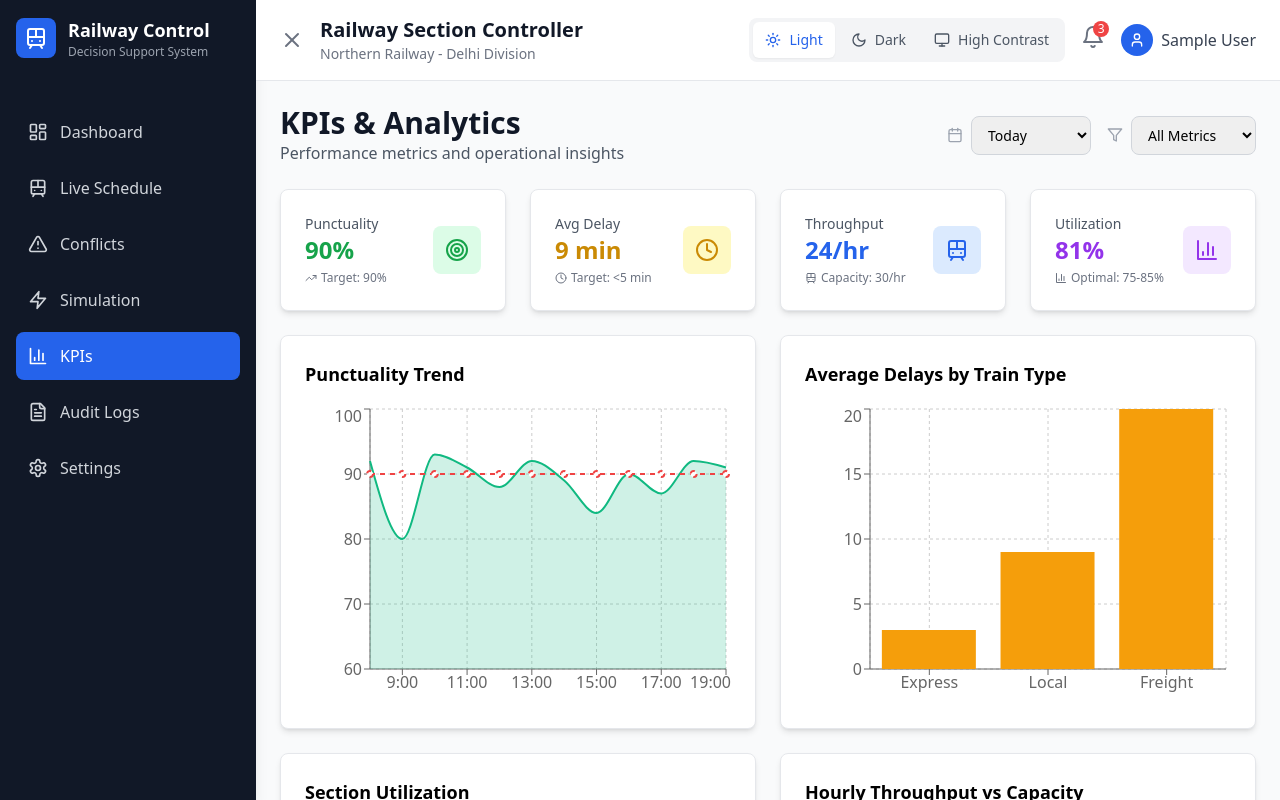
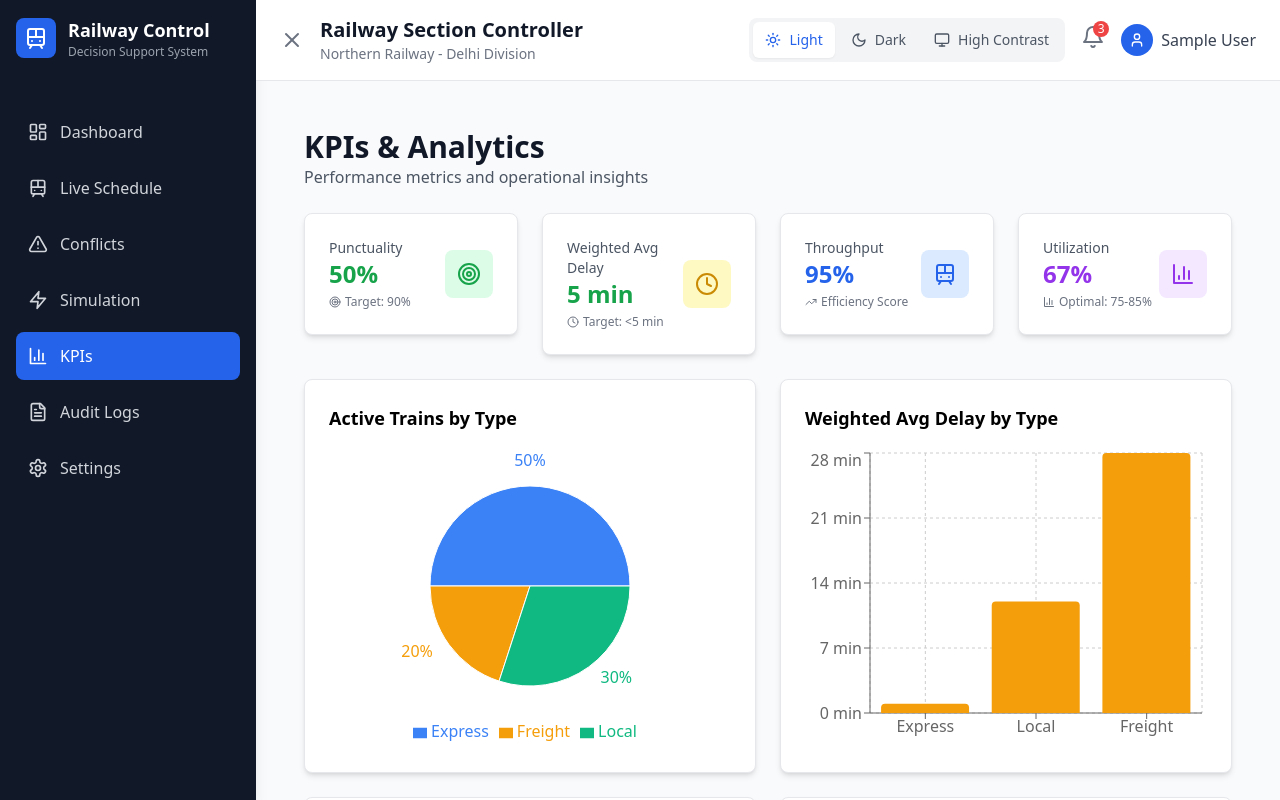
Before and after one commit to abhaydeveloper-coder/RailBotics, a React (Vite) app: page /kpis in a window 1280 px wide. Built offline with nearby package versions, Linux system fonts and the light colour scheme; sample sign-in values are in the browser's storage.

Commit message:
Update KPIsPage.tsx
update with punctuality

```diff
--- a/src/pages/KPIsPage.tsx
+++ b/src/pages/KPIsPage.tsx
@@ -1,95 +1,159 @@
-import React, { useState, useEffect } from 'react';
+import React, { useState, useMemo } from 'react';
 import { motion } from 'framer-motion';
-import { Card } from '../components/ui/Card';
+import { Card } from '../components/ui/Card'; // Assuming this path is correct
 import {
   TrendingUp,
   Clock,
   Train,
   Target,
-  Calendar,
-  BarChart3,
-  Filter
+  BarChart3
 } from 'lucide-react';
 import {
-  LineChart,
-  Line,
-  BarChart,
-  Bar,
-  XAxis,
-  YAxis,
-  CartesianGrid,
-  Tooltip,
-  ResponsiveContainer,
-  PieChart,
-  Pie,
-  Cell,
-  Area,
-  AreaChart
+  BarChart, Bar,
+  LineChart, Line, // Ensure LineChart and Line are imported
+  XAxis, YAxis,
+  CartesianGrid, Tooltip,
+  ResponsiveContainer, Legend,
+  PieChart, Pie, Cell,
+  Tooltip as RechartsTooltip,
+  Legend as RechartsLegend
 } from 'recharts';
+import trainsData from '../data/trains.json'; // Assuming this path is correct
+import { Train as TrainType } from '../types'; // Assuming this path is correct
+
+// --- Helper Components & Other Components (unchanged) ---
+
+type ActiveTrainsPieChartProps = {
+  trains: TrainType[];
+};
+
+const PIE_COLORS = ['#3B82F6', '#F59E0B', '#10B981', '#EF4444', '#8B5CF6'];
+
+const ActiveTrainsPieChart: React.FC<ActiveTrainsPieChartProps> = ({ trains }) => {
+  const typeCounts = useMemo(() => {
+    const counts: Record<string, number> = {};
+    trains.forEach(train => {
+      counts[train.type] = (counts[train.type] || 0) + 1;
+    });
+    const orderedTypes = ['Express', 'Freight', 'Local'];
+    return orderedTypes.map(type => ({ type, count: counts[type] || 0 })).filter(d => d.count > 0);
+  }, [trains]);
+
+  return (
+    <Card className="p-6">
+      <h3 className="text-lg font-semibold mb-4">Active Trains by Type</h3>
+      <ResponsiveContainer width="100%" height={300}>
+        <PieChart>
+          <Pie
+            data={typeCounts}
+            dataKey="count"
+            nameKey="type"
+            cx="50%"
+            cy="50%"
+            outerRadius={100}
+            labelLine={false}
+            label={({ percent }: any) => `${(percent * 100).toFixed(0)}%`}
+          >
+            {typeCounts.map((_, index) => (
+              <Cell key={`cell-${index}`} fill={PIE_COLORS[index % PIE_COLORS.length]} />
+            ))}
+          </Pie>
+          <RechartsTooltip />
+          <RechartsLegend />
+        </PieChart>
+      </ResponsiveContainer>
+    </Card>
+  );
+};
+
+
+// --- Main Page Component ---
 
 export const KPIsPage: React.FC = () => {
-  const [timeRange, setTimeRange] = useState('today');
-  const [selectedMetric, setSelectedMetric] = useState('all');
+  const [liveTrains] = useState<TrainType[]>(trainsData as TrainType[]);
 
-  // Generate dynamic data based on time range
-  const generateData = () => {
-    const baseData = {
-      punctuality: Math.floor(Math.random() * 10) + 85,
-      avgDelay: Math.floor(Math.random() * 5) + 6,
-      throughput: Math.floor(Math.random() * 4) + 22,
-      utilization: Math.floor(Math.random() * 15) + 70
+  const priorityWeights = { Express: 10, Local: 4, Freight: 2, Special: 7 };
+
+  const calculateWeightedAvgDelay = (currentTrains: TrainType[]) => {
+    const totalWeightedDelay = currentTrains.reduce((sum, train) => {
+      const weight = priorityWeights[train.type as keyof typeof priorityWeights] || 0;
+      return sum + (train.delay * weight);
+    }, 0);
+    const totalWeight = currentTrains.reduce((sum, train) => {
+      const weight = priorityWeights[train.type as keyof typeof priorityWeights] || 0;
+      return sum + weight;
+    }, 0);
+    if (totalWeight === 0) return 0;
+    return Math.round(totalWeightedDelay / totalWeight);
   };
 
-    const punctualityTrend = Array.from({ length: timeRange === 'today' ? 12 : 7 }, (_, i) => ({
-      time: timeRange === 'today' ? `${8 + i}:00` : `Day ${i + 1}`,
-      punctuality: Math.floor(Math.random() * 15) + 80,
-      target: 90
+  const kpiData = useMemo(() => {
+    const trains = liveTrains;
+    if (!trains || trains.length === 0) {
+      return {
+        punctuality: 0, avgDelay: 0, throughputPercentage: 0, utilization: 0,
+        throughputTrend: [], delaysByType: [], individualTrainPerformance: []
+      };
+    }
+
+    const punctuality = Math.round((trains.filter(t => t.delay <= 5).length / trains.length) * 100);
+    const avgDelay = calculateWeightedAvgDelay(trains);
+    const maxThroughputScore = trains.reduce((score, train) => {
+      const weight = priorityWeights[train.type as keyof typeof priorityWeights] || 0;
+      return score + (weight * train.speed);
+    }, 0);
+    const currentThroughputScore = trains.reduce((score, train) => {
+      const weight = priorityWeights[train.type as keyof typeof priorityWeights] || 0;
+      const delayPenalty = Math.max(0, 1 - (train.delay / 60));
+      return score + (weight * train.speed * delayPenalty);
+    }, 0);
+    const throughputPercentage = maxThroughputScore > 0 ? Math.round((currentThroughputScore / maxThroughputScore) * 100) : 0;
+
+    const hourlyGroups = trains.reduce((acc, train) => {
+      const hour = train.scheduledDeparture.split(':')[0];
+      if (!acc[hour]) acc[hour] = [];
+      acc[hour].push(train);
+      return acc;
+    }, {} as Record<string, TrainType[]>);
+
+    const startHour = 6;
+    const endHour = 18;
+    const allHours = Array.from({ length: endHour - startHour + 1 }, (_, i) => (i + startHour).toString().padStart(2, '0'));
+
+    const throughputTrend = allHours.map(hour => {
+      const group = hourlyGroups[hour];
+      if (group && group.length > 0) {
+        const hourlyScore = group.reduce((score, train) => {
+          const weight = priorityWeights[train.type as keyof typeof priorityWeights] || 0;
+          const delayPenalty = Math.max(0, 1 - (train.delay / 60));
+          return score + (weight * train.speed * delayPenalty);
+        }, 0);
+        return { time: `${hour}:00`, score: Math.round(hourlyScore) };
+      }
+      return { time: `${hour}:00`, score: 0 };
+    });
+
+    const typeGroups = trains.reduce((acc, train) => {
+      if (!acc[train.type]) acc[train.type] = [];
+      acc[train.type].push(train);
+      return acc;
+    }, {} as Record<string, TrainType[]>);
+
+    const delaysByType = Object.keys(typeGroups).map(type => {
+      const group = typeGroups[type];
+      return { type, delay: calculateWeightedAvgDelay(group) };
+    });
+
+    // Data for the new "Punctuality Trend" line chart
+    const individualTrainPerformance = trains.map(train => ({
+      name: train.name,
+      delay: train.delay,
     }));
 
-    const delaysByType = [
-      { type: 'Express', delay: Math.floor(Math.random() * 5) + 3, count: Math.floor(Math.random() * 10) + 15 },
-      { type: 'Local', delay: Math.floor(Math.random() * 8) + 5, count: Math.floor(Math.random() * 15) + 20 },
-      { type: 'Freight', delay: Math.floor(Math.random() * 12) + 10, count: Math.floor(Math.random() * 8) + 5 }
-    ];
+    const utilization = Math.round((trains.length / 15) * 100);
 
-    const sectionUtilization = [
-      { name: 'Express', value: Math.floor(Math.random() * 10) + 40, color: '#3B82F6' },
-      { name: 'Local', value: Math.floor(Math.random() * 10) + 30, color: '#10B981' },
-      { name: 'Freight', value: Math.floor(Math.random() * 5) + 15, color: '#F59E0B' },
-      { name: 'Special', value: Math.floor(Math.random() * 3) + 3, color: '#8B5CF6' }
-    ];
-
-    const hourlyThroughput = Array.from({ length: 12 }, (_, i) => ({
-      hour: `${8 + i}:00`,
-      trains: Math.floor(Math.random() * 6) + 18,
-      capacity: 30,
-      efficiency: Math.floor(Math.random() * 20) + 70
-    }));
-
-    return { baseData, punctualityTrend, delaysByType, sectionUtilization, hourlyThroughput };
-  };
-
-  const [data, setData] = useState(generateData());
-
-  // Update data when time range changes
-  useEffect(() => {
-    setData(generateData());
-  }, [timeRange]);
-
-  // Simulate real-time updates
-  useEffect(() => {
-    const interval = setInterval(() => {
-      setData(generateData());
-    }, 10000); // Update every 10 seconds
-
-    return () => clearInterval(interval);
-  }, [timeRange]);
-
-  const getPunctualityColor = (value: number) => {
-    if (value >= 90) return 'text-green-600';
-    if (value >= 80) return 'text-yellow-600';
-    return 'text-red-600';
-  };
+    return { punctuality, avgDelay, throughputPercentage, utilization, throughputTrend, delaysByType, individualTrainPerformance };
+  }, [liveTrains]);
 
   const getDelayColor = (delay: number) => {
     if (delay <= 5) return 'text-green-600';
@@ -98,305 +162,134 @@ export const KPIsPage: React.FC = () => {
   };
 
   return (
-    <div className="space-y-6">
-      {/* Header */}
-      <div className="flex items-center justify-between">
+    <div className="space-y-6 p-6 bg-gray-50 min-h-screen">
+      {/* Header and KPI Cards are unchanged */}
       <div>
         <h1 className="text-3xl font-bold text-gray-900">KPIs & Analytics</h1>
         <p className="text-gray-600">Performance metrics and operational insights</p>
       </div>
-        <div className="flex items-center space-x-4">
-          <div className="flex items-center space-x-2">
-            <Calendar className="w-4 h-4 text-gray-400" />
-            <select
-              value={timeRange}
-              onChange={(e) => setTimeRange(e.target.value)}
-              className="border border-gray-300 rounded-lg px-3 py-2 text-sm focus:outline-none focus:ring-2 focus:ring-blue-500"
-            >
-              <option value="today">Today</option>
-              <option value="week">This Week</option>
-              <option value="month">This Month</option>
-            </select>
-          </div>
-          <div className="flex items-center space-x-2">
-            <Filter className="w-4 h-4 text-gray-400" />
-            <select
-              value={selectedMetric}
-              onChange={(e) => setSelectedMetric(e.target.value)}
-              className="border border-gray-300 rounded-lg px-3 py-2 text-sm focus:outline-none focus:ring-2 focus:ring-blue-500"
-            >
-              <option value="all">All Metrics</option>
-              <option value="punctuality">Punctuality</option>
-              <option value="delays">Delays</option>
-              <option value="throughput">Throughput</option>
-              <option value="utilization">Utilization</option>
-            </select>
-          </div>
-        </div>
-      </div>
-
-      {/* Key Metrics Cards */}
       <div className="grid grid-cols-1 md:grid-cols-2 lg:grid-cols-4 gap-6">
-        <motion.div
-          initial={{ opacity: 0, y: 20 }}
-          animate={{ opacity: 1, y: 0 }}
-          transition={{ delay: 0.1 }}
-        >
+        <motion.div initial={{ opacity: 0, y: 20 }} animate={{ opacity: 1, y: 0 }} transition={{ delay: 0.1 }}>
           <Card className="p-6">
             <div className="flex items-center justify-between">
               <div>
                 <p className="text-sm font-medium text-gray-600">Punctuality</p>
-                <p className={`text-2xl font-bold ${getPunctualityColor(data.baseData.punctuality)}`}>
-                  {data.baseData.punctuality}%
-                </p>
+                <p className="text-2xl font-bold text-green-600">{kpiData.punctuality}%</p>
                 <div className="flex items-center text-xs text-gray-500 mt-1">
-                  <TrendingUp className="w-3 h-3 mr-1" />
+                  <Target className="w-3 h-3 mr-1" />
                   Target: 90%
                 </div>
               </div>
-              <div className="bg-green-100 p-3 rounded-lg">
-                <Target className="w-6 h-6 text-green-600" />
-              </div>
+              <div className="bg-green-100 p-3 rounded-lg"><Target className="w-6 h-6 text-green-600" /></div>
             </div>
           </Card>
         </motion.div>
-
-        <motion.div
-          initial={{ opacity: 0, y: 20 }}
-          animate={{ opacity: 1, y: 0 }}
-          transition={{ delay: 0.2 }}
-        >
+        <motion.div initial={{ opacity: 0, y: 20 }} animate={{ opacity: 1, y: 0 }} transition={{ delay: 0.2 }}>
           <Card className="p-6">
             <div className="flex items-center justify-between">
               <div>
-                <p className="text-sm font-medium text-gray-600">Avg Delay</p>
-                <p className={`text-2xl font-bold ${getDelayColor(data.baseData.avgDelay)}`}>
-                  {data.baseData.avgDelay} min
+                <p className="text-sm font-medium text-gray-600">Weighted Avg Delay</p>
+                <p className={`text-2xl font-bold ${getDelayColor(kpiData.avgDelay)}`}>
+                  {kpiData.avgDelay} min
                 </p>
                 <div className="flex items-center text-xs text-gray-500 mt-1">
                   <Clock className="w-3 h-3 mr-1" />
                   Target: &lt;5 min
                 </div>
               </div>
-              <div className="bg-yellow-100 p-3 rounded-lg">
-                <Clock className="w-6 h-6 text-yellow-600" />
-              </div>
+              <div className="bg-yellow-100 p-3 rounded-lg"><Clock className="w-6 h-6 text-yellow-600" /></div>
             </div>
           </Card>
         </motion.div>
-
-        <motion.div
-          initial={{ opacity: 0, y: 20 }}
-          animate={{ opacity: 1, y: 0 }}
-          transition={{ delay: 0.3 }}
-        >
+        <motion.div initial={{ opacity: 0, y: 20 }} animate={{ opacity: 1, y: 0 }} transition={{ delay: 0.3 }}>
           <Card className="p-6">
             <div className="flex items-center justify-between">
               <div>
                 <p className="text-sm font-medium text-gray-600">Throughput</p>
-                <p className="text-2xl font-bold text-blue-600">{data.baseData.throughput}/hr</p>
+                <p className="text-2xl font-bold text-blue-600">{kpiData.throughputPercentage}%</p>
                 <div className="flex items-center text-xs text-gray-500 mt-1">
-                  <Train className="w-3 h-3 mr-1" />
-                  Capacity: 30/hr
+                  <TrendingUp className="w-3 h-3 mr-1" />
+                  Efficiency Score
                 </div>
               </div>
-              <div className="bg-blue-100 p-3 rounded-lg">
-                <Train className="w-6 h-6 text-blue-600" />
-              </div>
+              <div className="bg-blue-100 p-3 rounded-lg"><Train className="w-6 h-6 text-blue-600" /></div>
             </div>
           </Card>
         </motion.div>
-
-        <motion.div
-          initial={{ opacity: 0, y: 20 }}
-          animate={{ opacity: 1, y: 0 }}
-          transition={{ delay: 0.4 }}
-        >
+        <motion.div initial={{ opacity: 0, y: 20 }} animate={{ opacity: 1, y: 0 }} transition={{ delay: 0.4 }}>
           <Card className="p-6">
             <div className="flex items-center justify-between">
               <div>
                 <p className="text-sm font-medium text-gray-600">Utilization</p>
-                <p className="text-2xl font-bold text-purple-600">{data.baseData.utilization}%</p>
+                <p className="text-2xl font-bold text-purple-600">{kpiData.utilization}%</p>
                 <div className="flex items-center text-xs text-gray-500 mt-1">
                   <BarChart3 className="w-3 h-3 mr-1" />
                   Optimal: 75-85%
                 </div>
               </div>
-              <div className="bg-purple-100 p-3 rounded-lg">
-                <BarChart3 className="w-6 h-6 text-purple-600" />
-              </div>
+              <div className="bg-purple-100 p-3 rounded-lg"><BarChart3 className="w-6 h-6 text-purple-600" /></div>
             </div>
           </Card>
         </motion.div>
       </div>
 
-      {/* Charts Grid */}
+      {/* Main Charts Grid */}
       <div className="grid grid-cols-1 lg:grid-cols-2 gap-6">
-        {/* Punctuality Trend */}
-        <motion.div
-          initial={{ opacity: 0, y: 20 }}
-          animate={{ opacity: 1, y: 0 }}
-          transition={{ delay: 0.5 }}
-        >
+        <motion.div initial={{ opacity: 0, y: 20 }} animate={{ opacity: 1, y: 0 }} transition={{ delay: 0.5 }}>
+          <ActiveTrainsPieChart trains={liveTrains} />
+        </motion.div>
+        <motion.div initial={{ opacity: 0, y: 20 }} animate={{ opacity: 1, y: 0 }} transition={{ delay: 0.6 }}>
           <Card className="p-6">
-            <h3 className="text-lg font-semibold mb-4">Punctuality Trend</h3>
+            <h3 className="text-lg font-semibold mb-4">Weighted Avg Delay by Type</h3>
             <ResponsiveContainer width="100%" height={300}>
-              <AreaChart data={data.punctualityTrend}>
-                <CartesianGrid strokeDasharray="3 3" />
-                <XAxis dataKey="time" />
-                <YAxis domain={[60, 100]} />
-                <Tooltip />
-                <Area
-                  type="monotone"
-                  dataKey="punctuality"
-                  stroke="#10B981"
-                  fill="#10B981"
-                  fillOpacity={0.2}
-                  strokeWidth={2}
-                />
-                <Line
-                  type="monotone"
-                  dataKey="target"
-                  stroke="#EF4444"
-                  strokeDasharray="5 5"
-                  strokeWidth={2}
-                />
-              </AreaChart>
-            </ResponsiveContainer>
-          </Card>
-        </motion.div>
-
-        {/* Delays by Train Type */}
-        <motion.div
-          initial={{ opacity: 0, y: 20 }}
-          animate={{ opacity: 1, y: 0 }}
-          transition={{ delay: 0.6 }}
-        >
-          <Card className="p-6">
-            <h3 className="text-lg font-semibold mb-4">Average Delays by Train Type</h3>
-            <ResponsiveContainer width="100%" height={300}>
-              <BarChart data={data.delaysByType}>
+              <BarChart data={kpiData.delaysByType}>
                 <CartesianGrid strokeDasharray="3 3" />
                 <XAxis dataKey="type" />
-                <YAxis />
+                <YAxis unit=" min" />
                 <Tooltip />
-                <Bar dataKey="delay" fill="#F59E0B" />
+                <Bar dataKey="delay" name="Weighted Avg Delay (min)" fill="#F59E0B" radius={[4, 4, 0, 0]} />
               </BarChart>
             </ResponsiveContainer>
           </Card>
         </motion.div>
 
-        {/* Section Utilization */}
-        <motion.div
-          initial={{ opacity: 0, y: 20 }}
-          animate={{ opacity: 1, y: 0 }}
-          transition={{ delay: 0.7 }}
+        {/* --- REPLACEMENT --- */}
+        {/* Item 3: Punctuality Trend Line Chart */}
+        <motion.div initial={{ opacity: 0, y: 20 }} animate={{ opacity: 1, y: 0 }} transition={{ delay: 0.7 }}>
+          <Card className="p-6">
+            <h3 className="text-lg font-semibold mb-4">Punctuality Trend</h3>
+            <ResponsiveContainer width="100%" height={300}>
+              <LineChart
+                data={kpiData.individualTrainPerformance}
+                margin={{ top: 5, right: 20, left: 10, bottom: 70 }} // Increased bottom margin for labels
               >
-          <Card className="p-6">
-            <h3 className="text-lg font-semibold mb-4">Section Utilization</h3>
-            <ResponsiveContainer width="100%" height={300}>
-              <PieChart>
-                <Pie
-                  data={data.sectionUtilization}
-                  cx="50%"
-                  cy="50%"
-                  innerRadius={60}
-                  outerRadius={120}
-                  paddingAngle={5}
-                  dataKey="value"
-                >
-                  {data.sectionUtilization.map((entry, index) => (
-                    <Cell key={`cell-${index}`} fill={entry.color} />
-                  ))}
-                </Pie>
+                <CartesianGrid strokeDasharray="3 3" />
+                <XAxis dataKey="name" angle={-45} textAnchor="end" interval={0} />
+                <YAxis unit=" min" />
                 <Tooltip />
-              </PieChart>
-            </ResponsiveContainer>
-            <div className="flex justify-center space-x-4 mt-4">
-              {data.sectionUtilization.map((entry, index) => (
-                <div key={index} className="flex items-center space-x-2">
-                  <div className="w-3 h-3 rounded-full" style={{ backgroundColor: entry.color }}></div>
-                  <span className="text-sm text-gray-600">{entry.name}: {entry.value}%</span>
-                </div>
-              ))}
-            </div>
-          </Card>
-        </motion.div>
-
-        {/* Hourly Throughput */}
-        <motion.div
-          initial={{ opacity: 0, y: 20 }}
-          animate={{ opacity: 1, y: 0 }}
-          transition={{ delay: 0.8 }}
-        >
-          <Card className="p-6">
-            <h3 className="text-lg font-semibold mb-4">Hourly Throughput vs Capacity</h3>
-            <ResponsiveContainer width="100%" height={300}>
-              <LineChart data={data.hourlyThroughput}>
-                <CartesianGrid strokeDasharray="3 3" />
-                <XAxis dataKey="hour" />
-                <YAxis />
-                <Tooltip />
-                <Line
-                  type="monotone"
-                  dataKey="trains"
-                  stroke="#3B82F6"
-                  strokeWidth={3}
-                  name="Actual Trains"
-                />
-                <Line
-                  type="monotone"
-                  dataKey="capacity"
-                  stroke="#EF4444"
-                  strokeDasharray="5 5"
-                  strokeWidth={2}
-                  name="Capacity"
-                />
+                <Legend />
+                <Line type="monotone" dataKey="delay" name="Delay (min)" stroke="#8884d8" strokeWidth={2} />
               </LineChart>
             </ResponsiveContainer>
           </Card>
         </motion.div>
-      </div>
 
-      {/* Performance Summary */}
-      <motion.div
-        initial={{ opacity: 0, y: 20 }}
-        animate={{ opacity: 1, y: 0 }}
-        transition={{ delay: 0.9 }}
-      >
+        <motion.div initial={{ opacity: 0, y: 20 }} animate={{ opacity: 1, y: 0 }} transition={{ delay: 0.8 }}>
           <Card className="p-6">
-          <h3 className="text-lg font-semibold mb-6">Performance Summary</h3>
-          <div className="grid grid-cols-1 md:grid-cols-3 gap-6">
-            <div className="space-y-4">
-              <h4 className="font-semibold text-green-600">🟢 Performing Well</h4>
-              <ul className="space-y-2 text-sm text-gray-600">
-                <li>• Express train punctuality above target</li>
-                <li>• Signal response times optimal</li>
-                <li>• Platform utilization efficient</li>
-                <li>• Conflict resolution time decreased</li>
-              </ul>
-            </div>
-            <div className="space-y-4">
-              <h4 className="font-semibold text-yellow-600">🟡 Needs Attention</h4>
-              <ul className="space-y-2 text-sm text-gray-600">
-                <li>• Local train delays increasing</li>
-                <li>• Peak hour bottlenecks</li>
-                <li>• Weekend schedule optimization</li>
-                <li>• Passenger loading time</li>
-              </ul>
-            </div>
-            <div className="space-y-4">
-              <h4 className="font-semibold text-red-600">🔴 Critical Issues</h4>
-              <ul className="space-y-2 text-sm text-gray-600">
-                <li>• Freight train delays exceeding limits</li>
-                <li>• Track utilization near capacity</li>
-                <li>• Emergency response coordination</li>
-                <li>• Weather impact mitigation</li>
-              </ul>
-            </div>
-          </div>
+            <h3 className="text-lg font-semibold mb-4">Hourly Throughput Score Trend</h3>
+            <ResponsiveContainer width="100%" height={300}>
+              <BarChart data={kpiData.throughputTrend}>
+                <CartesianGrid strokeDasharray="3 3" />
+                <XAxis dataKey="time" />
+                <YAxis />
+                <Tooltip cursor={{ fill: 'rgba(239, 246, 255, 0.5)' }} />
+                <Legend />
+                <Bar dataKey="score" name="Throughput Score" fill="#8B5CF6" radius={[4, 4, 0, 0]} />
+              </BarChart>
+            </ResponsiveContainer>
           </Card>
         </motion.div>
       </div>
+    </div>
   );
 };
```
Lines whose indentation alone changed are shown as unchanged.
